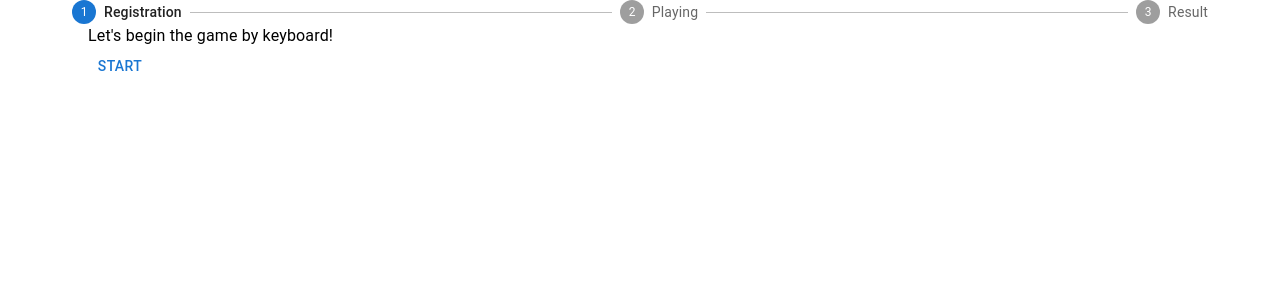
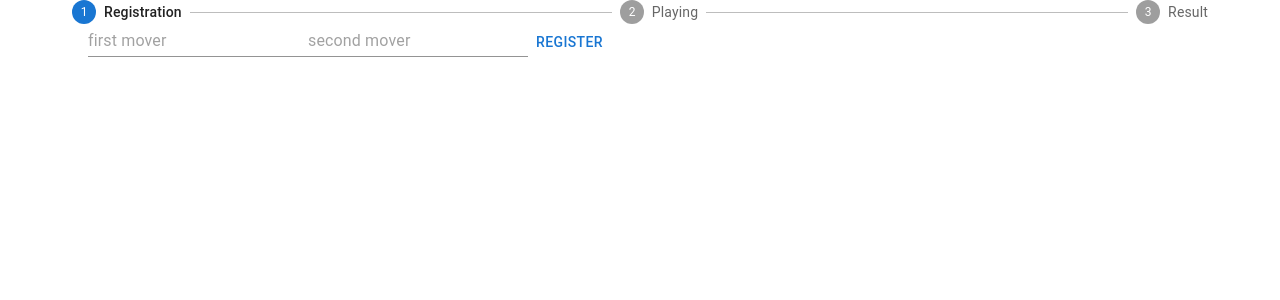
Before and after one commit to akita0724/ringcon-rhythm, a Next.js app: page /keyboard in a window 1280 px wide. Shown: the top 300 px of the page. Built offline with nearby package versions, Linux system fonts and the light colour scheme.

Commit message:
adding registration page

```diff
--- a/src/components/keyboard/keyboardStarter.tsx
+++ b/src/components/keyboard/keyboardStarter.tsx
@@ -1,17 +1,24 @@
 "use client";
 
+import { useRegistration } from "@/lib/hooks/registration";
 import { useStepper } from "@/lib/hooks/stepper";
 import { Button, Container, Typography } from "@mui/material";
 
 export default function Starter() {
   const { handleNext } = useStepper();
+  const { PlayerRegistrationForm, isRegistered } = useRegistration();
 
   return (
     <Container>
-      <Typography>
-        Let's begin the game by keyboard!
-      </Typography>
-      <Button onClick={handleNext}>Start</Button>
+      <PlayerRegistrationForm />
+      { isRegistered && (
+        <>
+          <Typography>
+            Let's begin the game by keyboard!
+          </Typography>
+          <Button onClick={handleNext}>Start</Button>
+        </>
+      )}
     </Container>
   );
 }
--- a/src/components/result.tsx
+++ b/src/components/result.tsx
@@ -1,11 +1,13 @@
 import { MissLimit } from "@/consts/constraints";
-import { missCountAtom } from "@/lib/atom";
+import { missCountAtom, playerNames } from "@/lib/atom";
 import { useStepper } from "@/lib/hooks/stepper";
 import { Button, Container, Typography } from "@mui/material";
 import { useAtomValue } from "jotai";
 
 export default function Result() {
   const { handleNext } = useStepper();
+
+  const [first, second] = useAtomValue(playerNames);
 
   const missCount = useAtomValue(missCountAtom);
 
@@ -18,11 +20,11 @@ export default function Result() {
         Here are outcomes.
       </Typography>
       <Typography>
-        The first user { firstMoverScore > secondMoverScore ? "Won!" : "Lost..." }
+        {first} { firstMoverScore > secondMoverScore ? "Won!" : "Lost..." }
         The score is {firstMoverScore}
       </Typography>
       <Typography>
-        The second user { firstMoverScore < secondMoverScore ? "Won!" : "Lost..." }
+        {second} { firstMoverScore < secondMoverScore ? "Won!" : "Lost..." }
         The score is {secondMoverScore}
       </Typography>
       <Button onClick={handleNext}>Finish</Button>
--- a/src/components/ringCon/ringConConnector.tsx
+++ b/src/components/ringCon/ringConConnector.tsx
@@ -1,6 +1,7 @@
 "use client";
 
 import { connectedAtom } from "@/lib/atom";
+import { useRegistration } from "@/lib/hooks/registration";
 import { useStepper } from "@/lib/hooks/stepper";
 import { igniteJoyCon } from "@/lib/rincon";
 import { Input, Container, Typography } from "@mui/material";
@@ -9,6 +10,7 @@ import { useSetAtom } from "jotai";
 export default function Connector() {
   const { handleNext } = useStepper();
   const setConnected = useSetAtom(connectedAtom);
+  const { PlayerRegistrationForm, isRegistered } = useRegistration();
 
   async function changeHandler() {
     handleNext();
@@ -18,12 +20,17 @@ export default function Connector() {
 
   return (
     <Container>
+      <PlayerRegistrationForm />
+      { isRegistered && (
+        <>
           <label htmlFor="connect">
             <Typography>
               Connect to RingCon
             </Typography>
           </label>
           <Input name="connect" type="button" value="Connection" onChange={changeHandler} />
+        </>
+      )}
     </Container>
   );
 }
--- a/src/lib/atom.ts
+++ b/src/lib/atom.ts
@@ -8,6 +8,8 @@ const turnStartTimeAtom = atom<Date | null>(null);
 
 const missCountAtom = atom<[number, number]>([0, 0]);
 const currentNodeAtom = atom<number>(0);
+
+const playerNames = atom<[string, string]>(["", ""]);
 
 // 初期ノードからの経過時間(ms)を管理する
 const nodesAtom = atom<Node[]>([]);
@@ -35,4 +37,5 @@ export {
   connectedAtom,
   isPlessedAtom,
   baseValueAtom,
+  playerNames,
 };
--- /dev/null
+++ b/src/lib/hooks/registration.tsx
@@ -0,0 +1,28 @@
+import { Button, Input } from "@mui/material";
+import { useAtom } from "jotai";
+import { playerNames } from "../atom";
+import { useState } from "react";
+
+export function useRegistration() {
+  const [players, setPlayers] = useAtom(playerNames);
+  const [isRegistered, setIsRegistered] = useState(false);
+
+  function handleRegister() {
+    const [first, second] = players.map((name) => name.trim());
+    if ( first=== "" || second === "") return;
+    setIsRegistered(true);
+  }
+
+  const PlayerRegistrationForm = () => (
+    <>
+      <Input placeholder="first mover" value={players[0]} onChange={(e) => setPlayers((prev) => ([e.target.value, prev[1]]))} />
+      <Input placeholder="second mover" value={players[1]} onChange={(e) => setPlayers((prev) => ([prev[0], e.target.value]))} />
+      <Button onClick={handleRegister}>Register</Button>
+    </>
+  );
+
+  return {
+    PlayerRegistrationForm,
+    isRegistered
+  }
+}
```
Lines whose indentation alone changed are shown as unchanged.
